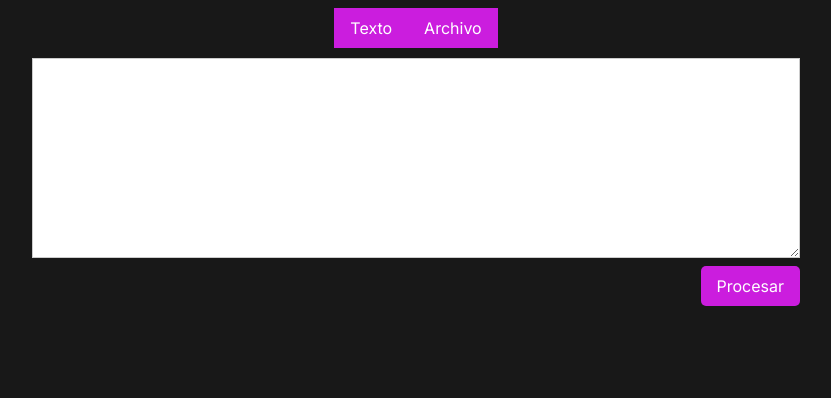
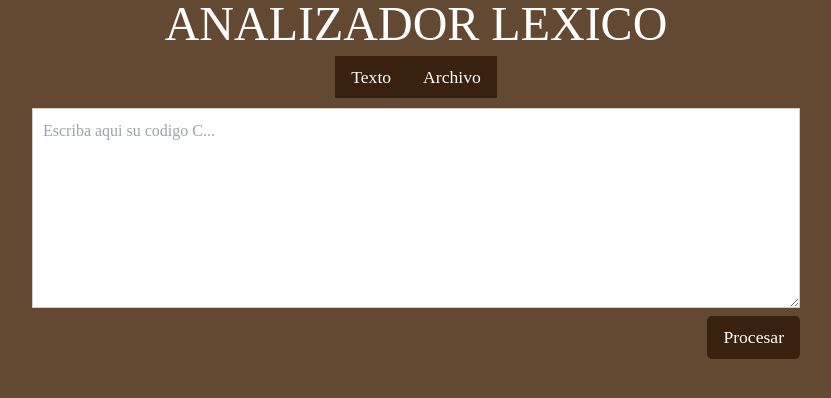
Before and after one commit to Coolhatena/c-lexic-analizer, a Next.js app: page / in a window 1280 px wide. Shown: the top 398 px of the page, without its empty margins (224-1055 px from the left). Built offline with nearby package versions, Linux system fonts and the light colour scheme.

Commit message:
Improve visual styles and code cleaness

```diff
--- a/src/app/components/TextInput.jsx
+++ b/src/app/components/TextInput.jsx
@@ -24,7 +24,7 @@ export const TextInput = ({ confirmSuccess }) => {
 
 	return (
 		<div className='textbox-container'>
-			<textarea className="textbox" wrap='off' value={textAreaValue} onChange={handleTextAreaChange}></textarea>
+			<textarea className="textbox" wrap='off' value={textAreaValue} onChange={handleTextAreaChange} placeholder='Escriba aqui su codigo C...'></textarea>
 			<div className='textbox-button-container'>
 				<button className='textbox-button' onClick={handleProcessing}>Procesar</button>
 			</div>
--- a/src/app/globals.css
+++ b/src/app/globals.css
@@ -1,9 +1,17 @@
 @tailwind base;
 @tailwind components;
 @tailwind utilities;
+@import url('https://fonts.googleapis.com/css2?family=Playfair+Display:ital@0;1&display=swap');
+
+:root {
+	--main-bg-color: #634832;
+	--button-background: #38220f;
+	--button-background-hover: #967259;
+}
 
 body {
-	background-color: #181818;
+	font-family: 'Playfair Display', serif;
+	background-color: var(--main-bg-color);
 }
 
 main {
@@ -11,6 +19,7 @@ main {
 	display: flex;
 	align-items: center;
 	flex-direction: column;
+	font-family: 'Playfair Display', serif;
 }
 
 .input-selection-container {
@@ -19,14 +28,15 @@ main {
 }
 
 .input-selection-button {
-	background-color: #cb1dde;
+	background-color: var(--button-background);
 	color: white;
 	padding: 0.5rem 1rem;
 	margin-top: 0.5rem;
+	font-size: 1.1rem;
 }
 
-.input-selection-button:hover {
-	background-color: #630f6d;
+.input-selection-button:hover, .textbox-button:hover {
+	background-color: var(--button-background-hover);
 }
 
 .input-container {
@@ -69,9 +79,10 @@ main {
 }
 
 .textbox-button {
-	background-color: #cb1dde;
+	background-color: var(--button-background);
 	color: white;
 	padding: 0.5rem 1rem;
 	margin-top: 0.5rem;
 	border-radius: 5px;
+	font-size: 1.1rem;
 }
--- a/src/app/page.js
+++ b/src/app/page.js
@@ -16,6 +16,7 @@ export default function Home() {
 
 	return (
 		<main>
+			<h1 className='text-white text-5xl'>ANALIZADOR LEXICO</h1>
 			<div className='input-container'>
 				<div className='input-selection-container'>
 					<button className='input-selection-button' onClick={() => swapInputType("text")}>Texto</button>
--- a/src/modules/helpers/dictionarys.js
+++ b/src/modules/helpers/dictionarys.js
@@ -36,6 +36,7 @@ const dictionarys = [
 		"include": "PR",
 		"main": "PR"
 	},
+
 	// Logical operators
 	{
 		"==": "OL",
@@ -48,6 +49,7 @@ const dictionarys = [
 		"||": "OL",
 		"!": "OL",
 	},
+
 	// Relational operators
 	{
 		"=": "OR",
@@ -58,6 +60,7 @@ const dictionarys = [
 		"/=": "OR",
 		"%=": "OR",
 	},
+
 	// Math operators
 	{
 		"+": "OM",
@@ -66,6 +69,7 @@ const dictionarys = [
 		"/": "OM",
 		"%": "OM",
 	},
+
 	// Agrupation operators
 	{
 		"(": "OA",
@@ -76,6 +80,7 @@ const dictionarys = [
 		"]": "OA",
 		";": "OA"
 	},
+
 	// Separation operators
 	{
 		";": "SEMI",
--- a/src/modules/helpers/separateWords.js
+++ b/src/modules/helpers/separateWords.js
@@ -1,6 +1,6 @@
 let separateWords = (text) => {
 	// const regex = /([a-zA-Z0-9]+)/g;
-	const regex = /(,|\;|(.=)|(\{|\}|\[|\]|\(|\))|(\+|-|\*|\/|%)|(!|>|<|&&|\|\|)|("[a-zA-Z ,!]+")|[a-zA-Z_]+|[0-9]+)/g;
+	const regex = /(,|\;|(.=)|(\{|\}|\[|\]|\(|\))|(\+|-|\*|\/|%)|(!|>|<|&&|\|\|)|("[a-zA-Z ,!]+")|[a-zA-Z_]+([0-9]+)?|[0-9]+)/g;
 	let words = text.match(regex);
 	// console.log(words)
 	return words
```
